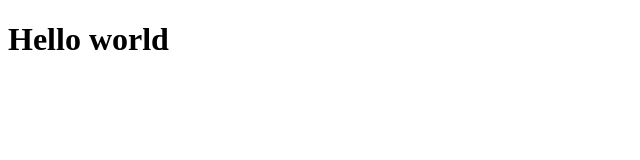
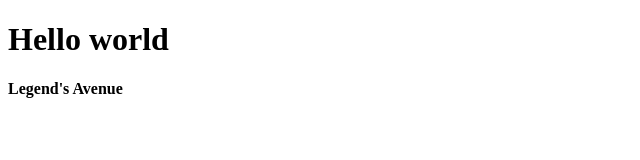
Before and after one commit to Kwagei/git-demo, a plain HTML site: page index.html in a window 1280 px wide. Shown: the whole page, without its empty margins (0-640 px from the left). Drawn offline with Linux system fonts and the light colour scheme.

Commit message:
Add project location

```diff
--- a/index.html
+++ b/index.html
@@ -7,5 +7,6 @@
 	</head>
 	<body>
 		<h1>Hello world</h1>
+		<strong>Legend's Avenue</strong>
 	</body>
 </html>
```
